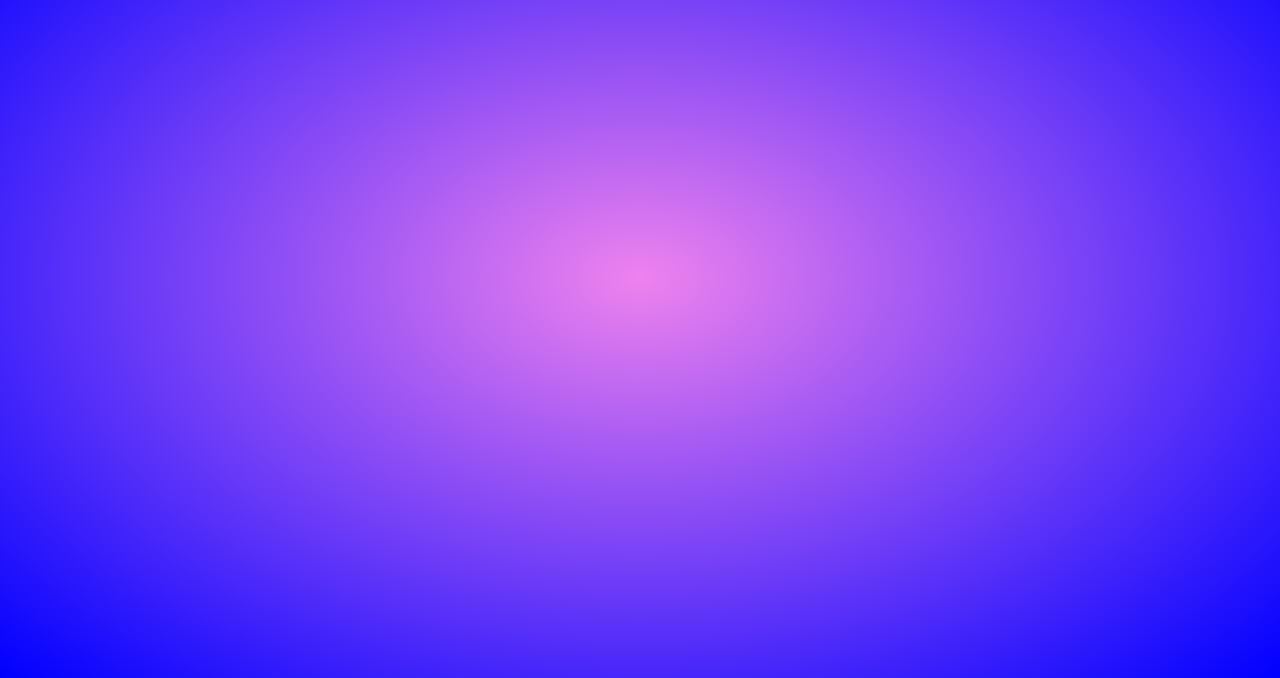
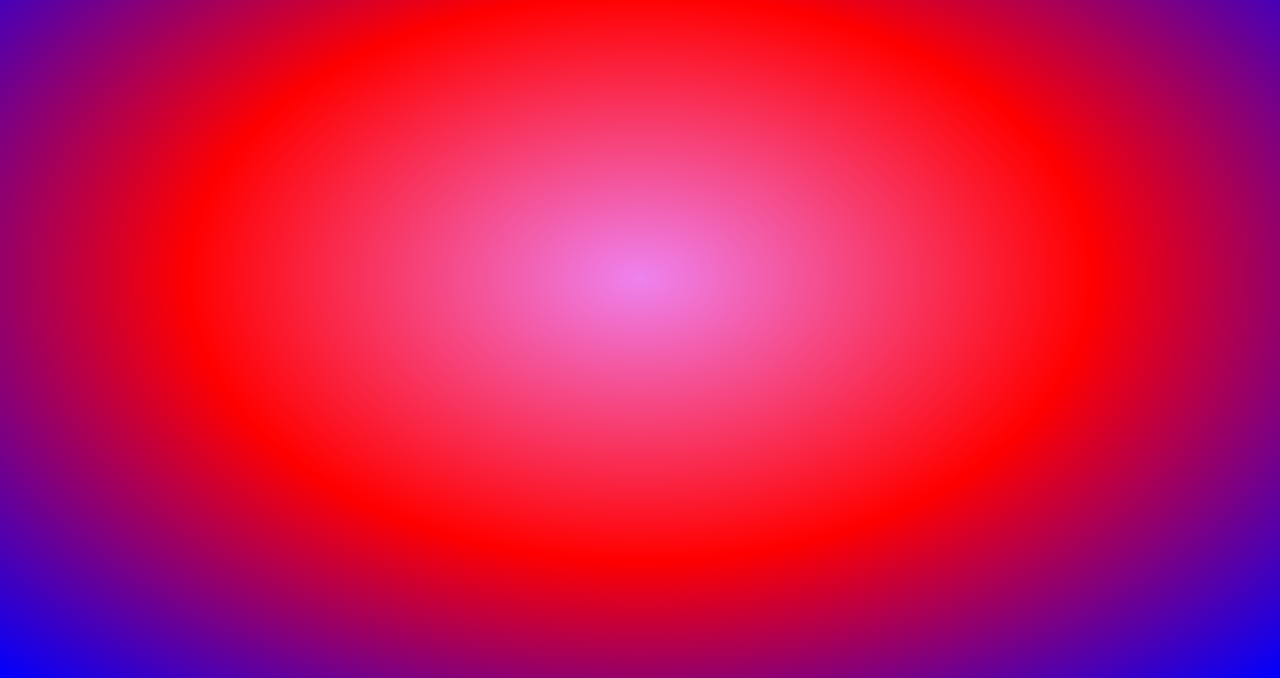
Before and after one commit to IBastarrica/PreEntregaaa3Bastarrica, a website: page index.html in a window 1280 px wide. Shown: the part 122-800 px from the top of the page. Drawn offline with nearby package versions, Linux system fonts and the light colour scheme; a web font is replaced by a local one.

Commit message:
se cambia fondo gradiante

```diff
--- a/sass/components/_indexfondo.scss
+++ b/sass/components/_indexfondo.scss
@@ -1,5 +1,5 @@
 .fondofondo {
-  background-image: radial-gradient(violet, blue);
+  background-image: radial-gradient(violet, red, blue);
   background-repeat: no-repeat;
   background-position: center;
   background-attachment: fixed;
```
Also changed, not shown: css/style.css.
